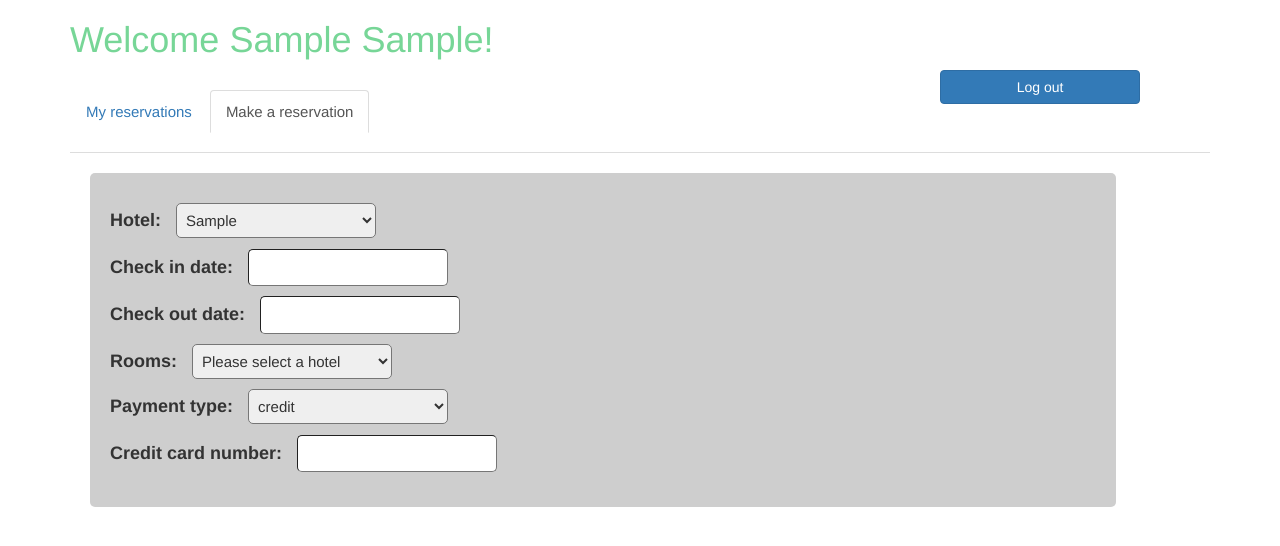
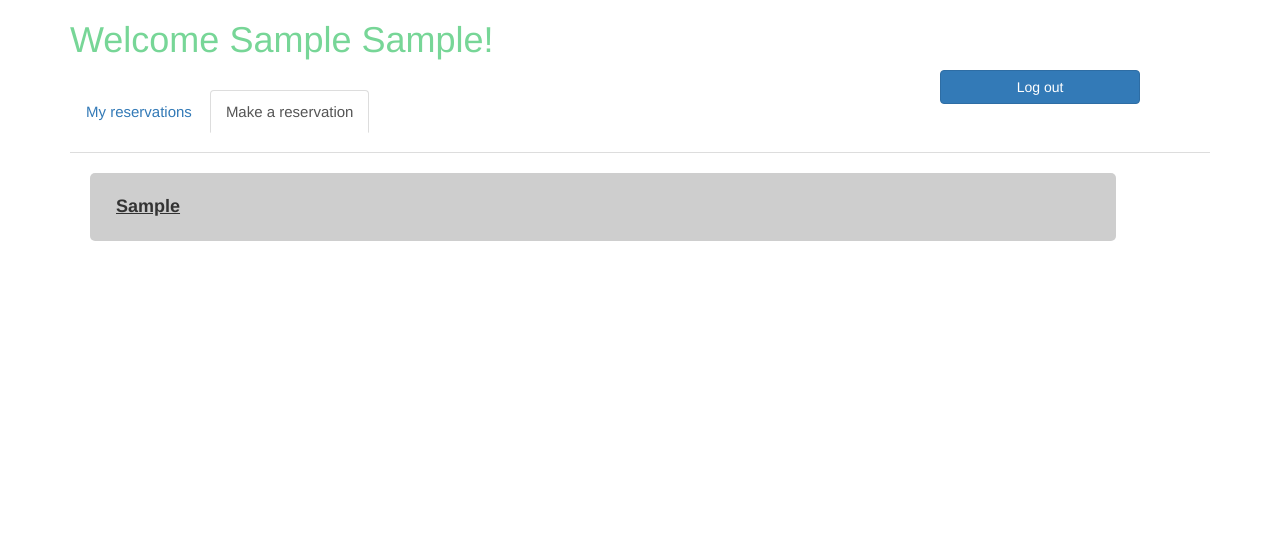
Before and after one commit to tjaved573/Hotel-Management-System, a Django app: page /guest/make-a-reservation/1/ in a window 1280 px wide. Shown: the top 546 px of the page. Run offline with Django 3.2, Linux system fonts and the light colour scheme; tables that the repository leaves empty hold one stand-in row (values such as "Sample post"); some libraries are stand-ins or nearby versions.

Commit message:
reservation forms displaying with room information

```diff
--- a/guest/forms.py
+++ b/guest/forms.py
@@ -2,14 +2,13 @@ from django import forms
 from guest.models import Hotel
 
 
-class HotelForm(forms.Form):
-    hotel = forms.ChoiceField(choices=[None])
+class ReservationForm(forms.Form):
     check_in_date = forms.DateField(input_formats=['%Y/%m/%d'])
     check_out_date = forms.DateField(input_formats=['%Y/%m/%d'])
-    rooms = forms.ChoiceField(choices=[(None, 'Please select a hotel')]) # TODO: get rooms associated with hotel
+    rooms = forms.ChoiceField(choices=[None])
     payment_type = forms.ChoiceField(choices=[('credit','credit'),('cash','cash')])
     Credit_card_number = forms.CharField(max_length=20)
 
-    def __init__(self, hotel_objs):
-        super(HotelForm, self).__init__()
-        self.fields['hotel'].choices = [(h, h.location) for h in hotel_objs]
+    def __init__(self, selected_room_bundle):
+        super(ReservationForm, self).__init__()
+        self.fields['rooms'].choices = selected_room_bundle
--- a/guest/templates/guest/make_reservation.html
+++ b/guest/templates/guest/make_reservation.html
@@ -10,13 +10,16 @@
         <li><a href="{% url 'guest_home' '1' %}">My reservations</a></li>
         <li class="active"><a href="#">Make a reservation</a></li>
     </ul>
-    <div class="form-div">
-        <form>
-            {% csrf_token %}
-            <div class="form-group">
-                {{ hotel_form.as_p }}
-                <!-- <input type="submit" name="hotel_select" value="Select Hotel" class="btn btn-primary select-hotel-button"/> -->
-            </div>
+    {% for hotel in hotels %}
+    <div class="reservation">
+        <form method="GET">
+            <button type="submit" name="select_hotel" class="reservation-button" value="{{ hotel.hotel_id }}"><u>{{ hotel.location }}</u></button>
         </form>
+        {% if hotel.hotel_id == selected_hotel_id %}
+        <div class="reservation-text">
+            {{ reservation_form.as_p }}
+        </div>
+        {% endif %}
     </div>
+    {% endfor %}
 {% endblock content %}
--- a/guest/views.py
+++ b/guest/views.py
@@ -1,6 +1,6 @@
 from django.shortcuts import render
 from guest.models import Guest, Reservation, ReservationRoomRel, Room, Hotel, Feature, FeatureRoomRel
-from .forms import HotelForm
+from .forms import ReservationForm
 
 
 def home(request, guest_id):
@@ -10,7 +10,7 @@ def home(request, guest_id):
     selected_reservation_id = None
     selected_res_info = None
     num_selected_rooms = None
-    if "get_reservation" in request.GET:
+    if "get_reservation" in request.GET:    # User has selected one of their reservations, get info for that reservation
         selected_reservation_id = int(request.GET.get('get_reservation'))
         print(f"\nTrying to get info for reservation {selected_reservation_id}\n")
 
@@ -56,15 +56,29 @@ def make_reservation(request, guest_id):
     guest = Guest.objects.get(guest_id=guest_id)
     hotels = Hotel.objects.all()
 
-    hotel_form = HotelForm(hotels)
-    if 'hotel_select' in request.POST:
-        hotel_form = HotelForm(request.POST)
+    selected_hotel_id = None
+    selected_room_bundle = [(None, 'If you are reading this than something has gone wrong')]
+    if "select_hotel" in request.GET:   # User has selected a hotel, get room data for that hotel to pass to form
+        selected_hotel_id = int(request.GET.get('select_hotel'))
+        selected_rooms = Room.objects.all().filter(hotel_id=selected_hotel_id)
+        selected_room_bundle = []
+        for room in selected_rooms:     # For each room, make a description that will be included in the form
+            room_feature_rel = FeatureRoomRel.objects.all().filter(room_id=room.room_id)
+            feature_names = [rel.feature.feature for rel in room_feature_rel]
+            room_desc_str = f"{room.room_type}: "
+            if len(feature_names) > 0:
+                room_desc_str += ', '.join(feature_names) + ", "
+            room_desc_str += f"${room.price_per_night} per night"
+            selected_room_bundle.append((room.room_id, room_desc_str))
+
+    reservation_form = ReservationForm(selected_room_bundle)    # Bundled array of (room_id, description) values -> make form
 
     context = {
         'guest_id': guest_id,
         'guest_name': f"{guest.first} {guest.last}",
-        'hotel_form': hotel_form,
-        # 'hotels': hotels,
+        'hotels': hotels,
+        'selected_hotel_id': selected_hotel_id,
+        'reservation_form': reservation_form,
     }
 
     return render(request, 'guest/make_reservation.html', context)
```
